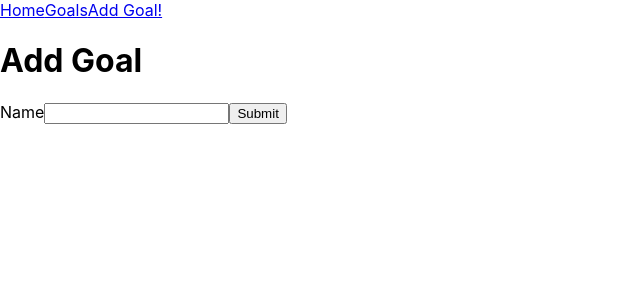
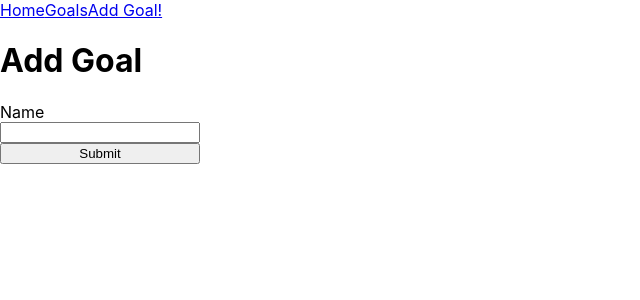
Before and after one commit to brad1809/TechSetup, a React (Create React App) app in the folder GoalsApp/ClientApp/: page /addgoal in a window 1280 px wide. Shown: the top 300 px of the page, without its empty margins (0-640 px from the left). Built offline with nearby package versions, Linux system fonts and the light colour scheme.

Commit message:
Add styled components. No I didn't style much

```diff
--- a/GoalsApp/ClientApp/src/Features/AddGoal.tsx
+++ b/GoalsApp/ClientApp/src/Features/AddGoal.tsx
@@ -4,6 +4,13 @@ import { ErrorMessage, Field, Form, Formik } from 'formik';
 import React from 'react';
 import { usePost } from '../Hooks/usePost';
 import { Goal } from './Goals';
+import styled from 'styled-components';
+
+const StyledForm = styled(Form)`
+  display: flex;
+  flex-direction: column;
+  width: 200px;
+`;
 
 type AddGoalProps = RouteComponentProps;
 
@@ -43,12 +50,12 @@ export const AddGoal = (props: AddGoalProps) => {
     <div>
       <h1>Add Goal</h1>
       <Formik initialValues={initialValues} onSubmit={onSubmit} validate={validate}>
-        <Form>
+        <StyledForm>
           <label htmlFor='name'>Name</label>
           <Field name='name' type='text' />
           <ErrorMessage name='name' />
           <button type='submit'>Submit</button>
-        </Form>
+        </StyledForm>
       </Formik>
     </div>
   );
```
Also changed, not shown: GoalsApp/ClientApp/src/styled.d.ts (added, +12 -0 lines), GoalsApp/ClientApp/src/theme.ts (added, +9 -0 lines), 1 other file (tests, documents, lock files or other folders).
